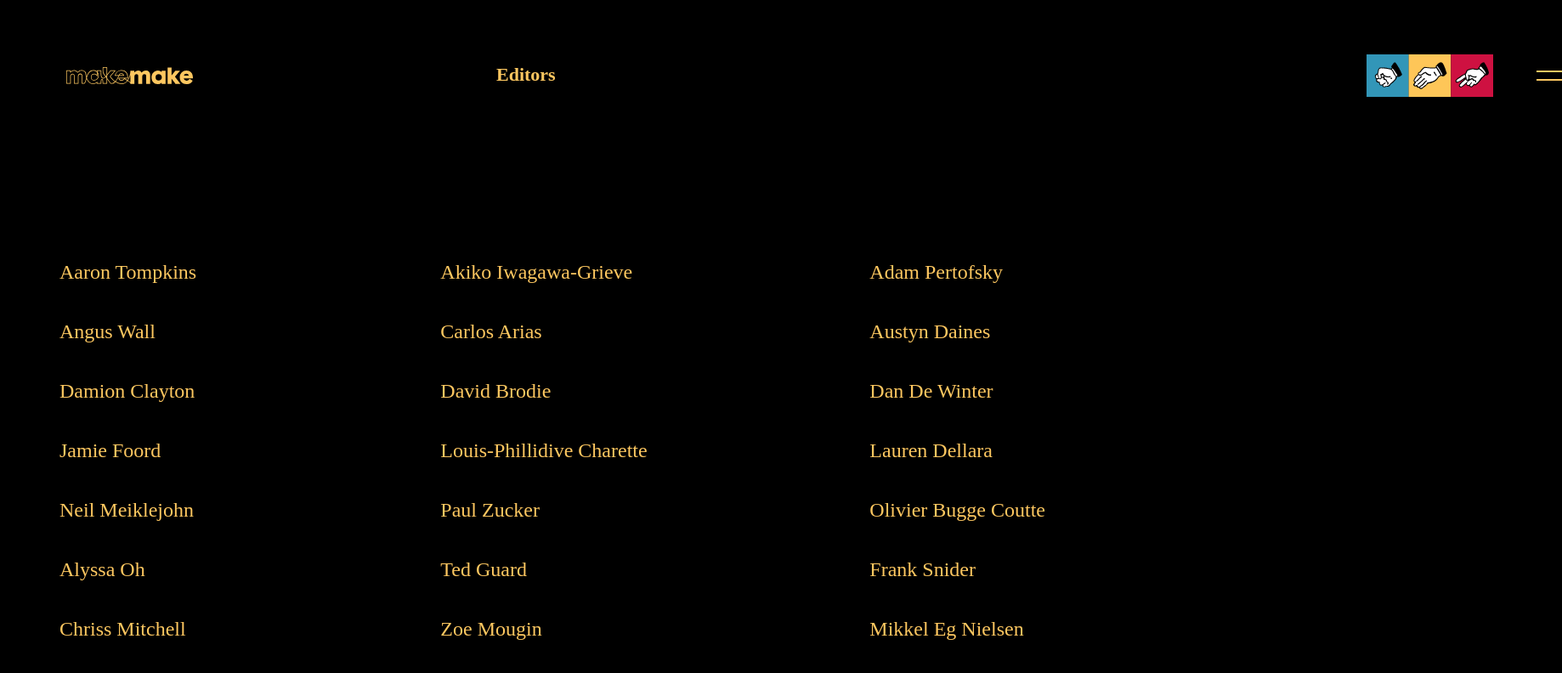
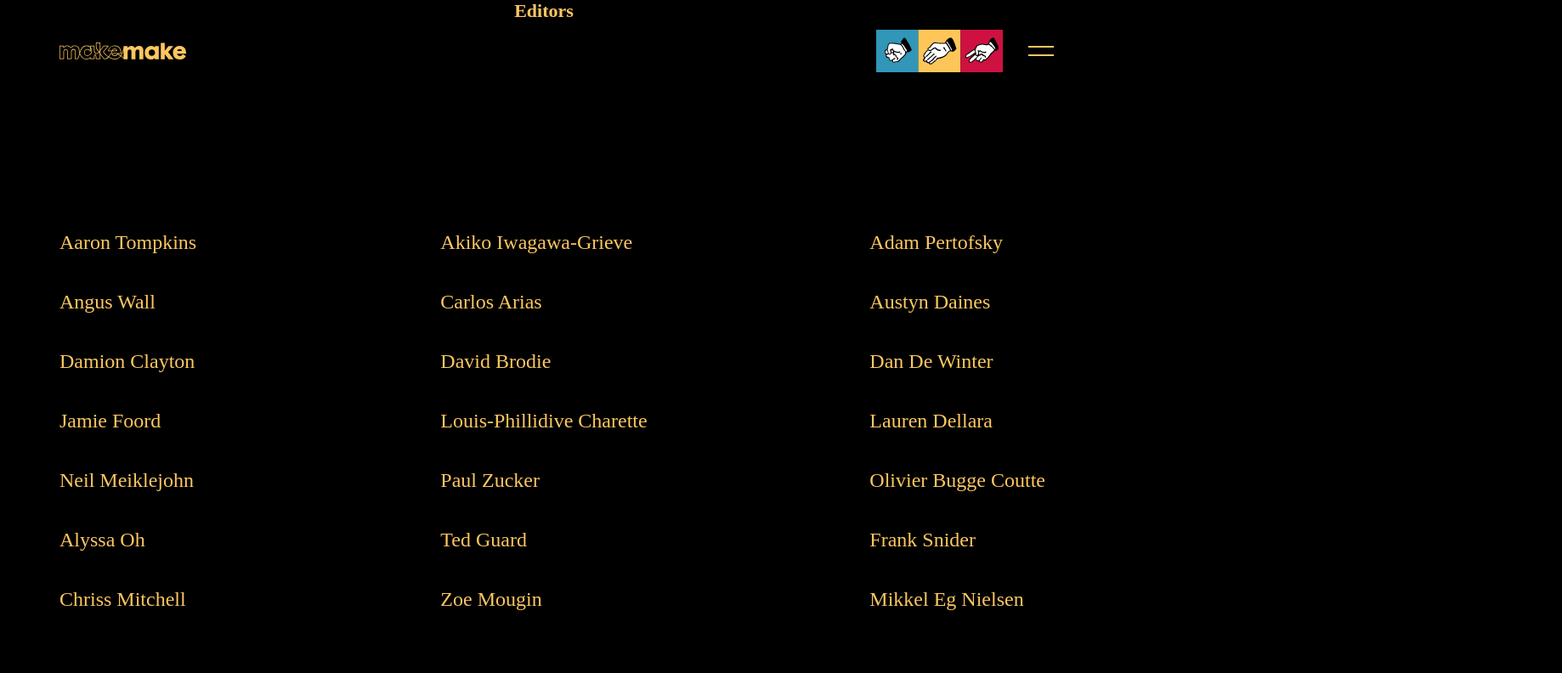
Before and after one commit to CodeSven/makemake, a plain HTML site: page index.html in a window 1280 px wide. Shown: the whole page at 85% size, 1838 px wide, since content can reach past the window. Drawn offline with Linux system fonts and the light colour scheme; files whose address does not match are found by name.

Commit message:
restructured directory

```diff
--- a/makemake-2.html
+++ b/index.html
@@ -6,11 +6,11 @@
     <title></title>
   </head>
   <body>
-    <h1 class="Editors">Editors</h1>
     <header class="header">
       <img class="makemake" src="assets/logo-makemake.svg" alt="" />
       <img class="RPS" src="assets/logo-rps.svg" alt="" />
       <img class="hamburger" src="assets/icon-menu.svg" alt="" />
+      <h1 class="Editors">Editors</h1>
     </header>
 
     <div class="capsule">
--- a/makemake-2.css
+++ b/makemake-2.css
@@ -5,44 +5,40 @@ body {
 }
 
 .header {
-  display: inline-block;
-  position: relative;
-  margin-top: 20px;
+  position: absolute;
+  top: 0;
+  left: 0;
+  width: 100%;
+  height: 80px;
 }
 .hamburger {
   position: absolute;
-  margin-left: 1800px;
+  right: 40px;
   transform: translateY(-50%);
   margin-top: 60px;
 }
 
 .RPS {
   position: absolute;
-  margin-top: 60px;
-  margin-left: 1600px;
+  top: 60px;
+  right: 100px;
   transform: translateY(-50%);
 }
 
 .makemake {
-  margin-top: 60px;
-  margin-left: 70px;
+  top: 60px;
+  left: 70px;
   transform: translateY(-50%);
   position: absolute;
 }
 
 .Editors {
   font-size: 22px;
-  transform: translateY(-50%);
-  margin-top: 80px;
-  display: inline block;
-  position: absolute;
-  margin-inline-start: 45%;
   text-align: center;
+  margin: 0;
 }
-
-}
- .hover {
-color: white;
+.hover {
+  color: white;
 }
 
 .capsule {
@@ -67,7 +63,6 @@ color: white;
   left: 70px;
 }
 
-
 .list2 {
   display: flex;
   flex-direction: column;
```
Also changed, not shown: assets/icon-menu.svg (renamed from icon-menu.svg), assets/logo-makemake.svg (renamed from logo-makemake.svg), assets/logo-rps.svg (renamed from logo-rps.svg).
